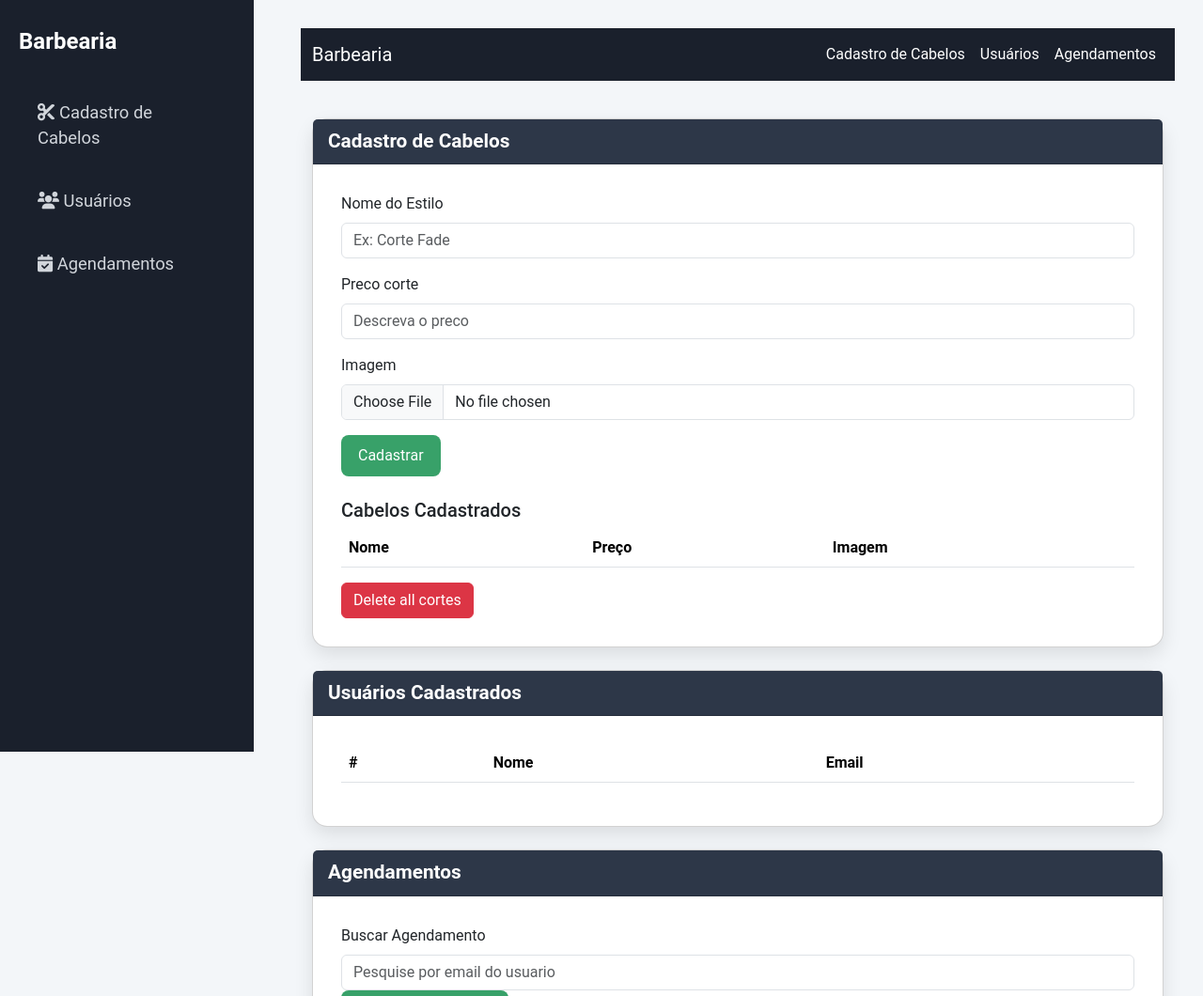
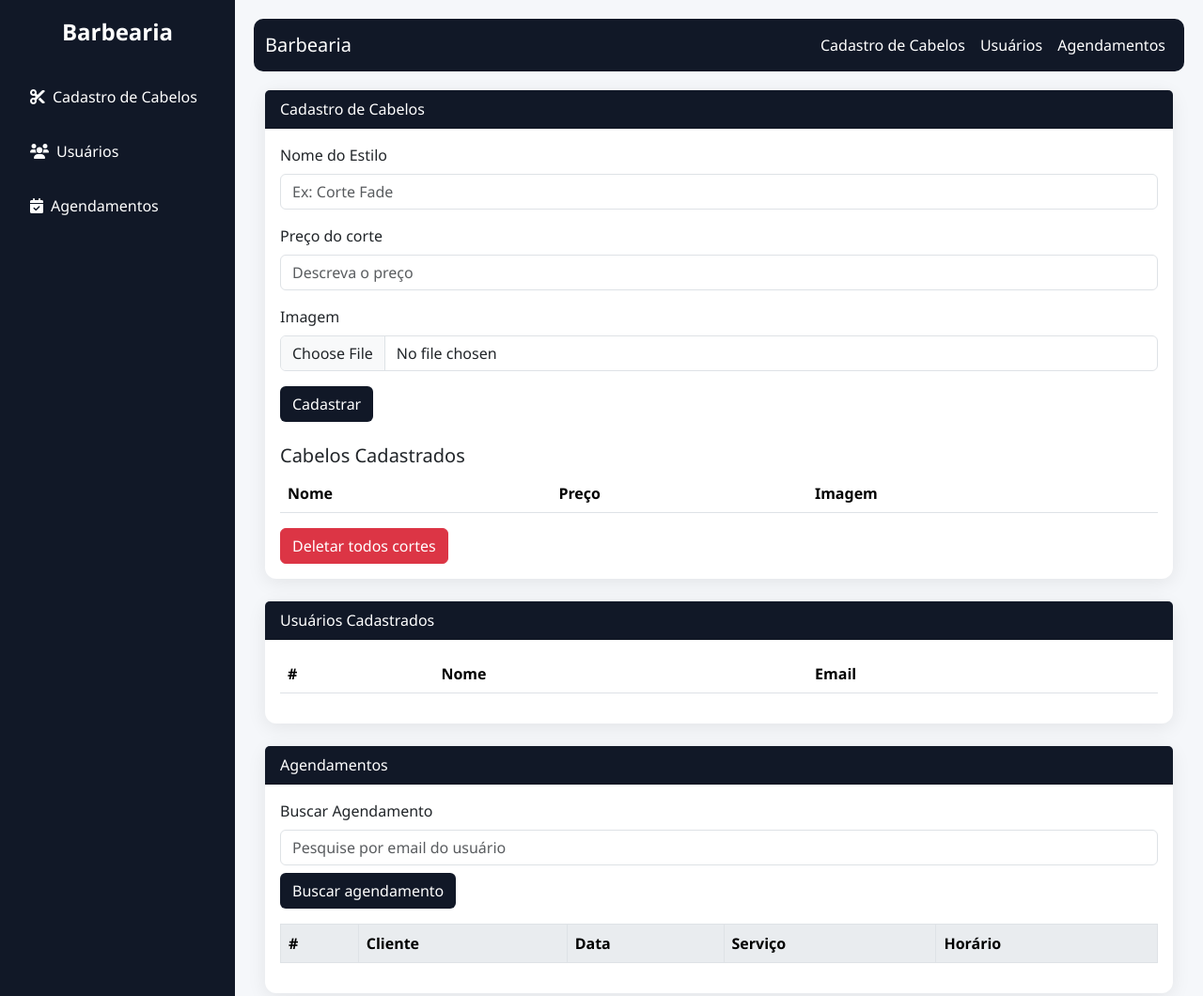
Before and after one commit to carlos676767/site-barbearia-mvc, a website: page view/dashBoardAdm.html in a window 1280 px wide. Shown: the top 1060 px of the page at 94% size. Drawn offline with nearby package versions, Linux system fonts and the light colour scheme; some packages are replaced by stand-ins of ours; no server answers; a script that the page names is missing.

Commit message:
melhore mais allgumas coisas

```diff
--- a/view/dashBoardAdm.html
+++ b/view/dashBoardAdm.html
@@ -5,52 +5,129 @@
   <meta charset="UTF-8" />
   <meta name="viewport" content="width=device-width, initial-scale=1.0" />
   <title>Barbearia - Sistema de Agendamentos</title>
-  <link href="
-    https://cdn.jsdelivr.net/npm/sweetalert2@11.15.2/dist/sweetalert2.min.css
-    " rel="stylesheet">
-  <link href="https://cdn.jsdelivr.net/npm/bootstrap@5.3.0-alpha3/dist/css/bootstrap.min.css" rel="stylesheet" />
-  <link href="https://cdnjs.cloudflare.com/ajax/libs/font-awesome/6.0.0-beta3/css/all.min.css" rel="stylesheet" />
-  <!-- Font Awesome para ícones -->
-  <link rel="stylesheet" href="style/dashBoard.css" />
+  <link rel="stylesheet" href="https://cdn.jsdelivr.net/npm/bootstrap@5.3.0-alpha3/dist/css/bootstrap.min.css" />
+  <link rel="stylesheet" href="https://cdnjs.cloudflare.com/ajax/libs/font-awesome/6.0.0-beta3/css/all.min.css" />
+  <link rel="stylesheet" href="https://cdn.jsdelivr.net/npm/sweetalert2@11.15.2/dist/sweetalert2.min.css">
+  <style>
+    body {
+      display: flex;
+      min-height: 100vh;
+      font-family: 'Segoe UI', sans-serif;
+      background-color: #f5f7fa;
+    }
+
+    .sidebar {
+      width: 250px;
+      background-color: #111827;
+      color: white;
+      padding: 20px;
+      flex-shrink: 0;
+    }
+
+    .sidebar h4 {
+      font-weight: bold;
+      margin-bottom: 30px;
+      text-align: center;
+    }
+
+    .sidebar a {
+      display: block;
+      padding: 12px;
+      color: white;
+      border-radius: 5px;
+      text-decoration: none;
+      margin-bottom: 10px;
+      transition: background 0.3s;
+    }
+
+    .sidebar a:hover {
+      background-color: #1f2937;
+    }
+
+    .main-content {
+      flex: 1;
+      padding: 20px;
+    }
+
+    .navbar {
+      background-color: #111827;
+      border-radius: 10px;
+      margin-bottom: 20px;
+    }
+
+    .navbar-brand,
+    .nav-link {
+      color: white !important;
+    }
+
+    .card {
+      border: none;
+      border-radius: 12px;
+      box-shadow: 0 4px 20px rgba(0, 0, 0, 0.08);
+    }
+
+    .card-header {
+      background-color: #111827;
+      color: white;
+      border-top-left-radius: 12px;
+      border-top-right-radius: 12px;
+    }
+
+    .btn-custom {
+      background-color: #111827;
+      color: white;
+    }
+
+    .btn-custom:hover {
+      background-color: #374151;
+    }
+
+    table th,
+    table td {
+      vertical-align: middle;
+    }
+
+    #ths {
+      background-color: #e9ecef;
+    }
+  </style>
 </head>
 
 <body>
+
   <!-- Sidebar -->
   <div class="sidebar">
-    <h4 class="text-white">Barbearia</h4>
-    <a href="#cabelos"><i class="fas fa-cut"></i> Cadastro de Cabelos</a>
-    <a href="#usuarios"><i class="fas fa-users"></i> Usuários</a>
-    <a href="#agendamentos"><i class="fas fa-calendar-check"></i> Agendamentos</a>
+    <h4>Barbearia</h4>
+    <a href="#cabelos"><i class="fas fa-cut me-2"></i>Cadastro de Cabelos</a>
+    <a href="#usuarios"><i class="fas fa-users me-2"></i>Usuários</a>
+    <a href="#agendamentos"><i class="fas fa-calendar-check me-2"></i>Agendamentos</a>
   </div>
 
   <!-- Main content -->
   <div class="main-content">
+
     <!-- Navbar -->
-    <nav class="navbar navbar-expand-lg navbar-dark">
+    <nav class="navbar navbar-expand-lg">
       <div class="container-fluid">
         <a class="navbar-brand" href="#">Barbearia</a>
-        <button class="navbar-toggler" type="button" data-bs-toggle="collapse" data-bs-target="#navbarNav"
+        <button class="navbar-toggler text-white" type="button" data-bs-toggle="collapse" data-bs-target="#navbarNav"
           aria-controls="navbarNav" aria-expanded="false" aria-label="Toggle navigation">
-          <span class="navbar-toggler-icon"></span>
+          <span class="navbar-toggler-icon text-white"></span>
         </button>
         <div class="collapse navbar-collapse" id="navbarNav">
           <ul class="navbar-nav ms-auto">
-            <li class="nav-item">
-              <a class="nav-link" href="#cabelos">Cadastro de Cabelos</a>
-            </li>
-            <li class="nav-item">
-              <a class="nav-link" href="#usuarios">Usuários</a>
-            </li>
-            <li class="nav-item">
-              <a class="nav-link" href="#agendamentos">Agendamentos</a>
-            </li>
+            <li class="nav-item"><a class="nav-link" href="#cabelos">Cadastro de Cabelos</a></li>
+            <li class="nav-item"><a class="nav-link" href="#usuarios">Usuários</a></li>
+            <li class="nav-item"><a class="nav-link" href="#agendamentos">Agendamentos</a></li>
           </ul>
         </div>
       </div>
     </nav>
 
-    <!-- Content -->
-    <div class="container">
+    <!-- Conteúdo -->
+
+    <div class="container-fluid">
+
       <!-- Cadastro de Cabelos -->
       <section id="cabelos" class="card mb-4">
         <div class="card-header">Cadastro de Cabelos</div>
@@ -61,8 +138,8 @@
               <input type="text" class="form-control" id="nomeCorte" placeholder="Ex: Corte Fade" required />
             </div>
             <div class="mb-3">
-              <label for="descricao" class="form-label">Preco corte</label>
-              <input class="form-control" id="descricao" rows="3" placeholder="Descreva o preco" required></input>
+              <label for="descricao" class="form-label">Preço do corte</label>
+              <input class="form-control" id="descricao" placeholder="Descreva o preço" required />
             </div>
             <div class="mb-3">
               <label for="imagem" class="form-label">Imagem</label>
@@ -71,31 +148,24 @@
             <button type="submit" class="btn btn-custom" id="btnId">Cadastrar</button>
           </form>
 
-
-          <!-- Lista de cabelos cadastrados -->
           <div class="mt-4">
             <h5>Cabelos Cadastrados</h5>
-            <table class="table table-striped" class="tabelaCabelos" id="tabelaCabelos">
+            <table class="table table-striped" id="tabelaCabelos">
               <thead>
                 <tr>
                   <th>Nome</th>
                   <th>Preço</th>
                   <th>Imagem</th>
-
                 </tr>
               </thead>
-              <tbody>
-
-              </tbody>
+              <tbody></tbody>
             </table>
-
-            <button type="button" class="btn btn-danger" id="deleteAll">Delete all cortes</button>
-
+            <button type="button" class="btn btn-danger" id="deleteAll">Deletar todos cortes</button>
           </div>
-
+        </div>
       </section>
 
-      <!-- Usuários Cadastrados -->
+      <!-- Usuários -->
       <section id="usuarios" class="card mb-4">
         <div class="card-header">Usuários Cadastrados</div>
         <div class="card-body">
@@ -107,8 +177,7 @@
                 <th>Email</th>
               </tr>
             </thead>
-            <tbody>
-            </tbody>
+            <tbody></tbody>
           </table>
         </div>
       </section>
@@ -117,12 +186,10 @@
       <section id="agendamentos" class="card mb-4">
         <div class="card-header">Agendamentos</div>
         <div class="card-body">
-          <!-- Campo de busca -->
           <div class="mb-3">
             <label for="searchAgendamento" class="form-label">Buscar Agendamento</label>
-            <input type="text" class="form-control" id="searchAgendamento"
-              placeholder="Pesquise por email do usuario" />
-              <button type="button" class="btn btn-custom"  id="getAgendamentos">search appointment</button>
+            <input type="text" class="form-control mb-2" id="searchAgendamento" placeholder="Pesquise por email do usuário" />
+            <button type="button" class="btn btn-custom" id="getAgendamentos">Buscar agendamento</button>
           </div>
 
           <table class="table table-bordered">
@@ -132,22 +199,17 @@
                 <th id="ths">Cliente</th>
                 <th id="ths">Data</th>
                 <th id="ths">Serviço</th>
-                <th id="ths">Horario</th>
+                <th id="ths">Horário</th>
               </tr>
             </thead>
-            <tbody id="agendamentosUser">
-
-              <!-- Mais registros aqui -->
-            </tbody>
+            <tbody id="agendamentosUser"></tbody>
           </table>
-
         </div>
       </section>
 
-
-
     </div>
   </div>
+
   <script type="module" src="style/pages/script/dashBoardAdm.js"></script>
   <script src="https://cdn.jsdelivr.net/npm/bootstrap@5.3.0-alpha3/dist/js/bootstrap.bundle.min.js"></script>
   <script src="https://cdn.jsdelivr.net/npm/sweetalert2@11.15.2/dist/sweetalert2.all.min.js"></script>
```
Also changed, not shown: view/historicoPgamento.html (+1 -1 lines), 1 other file.
